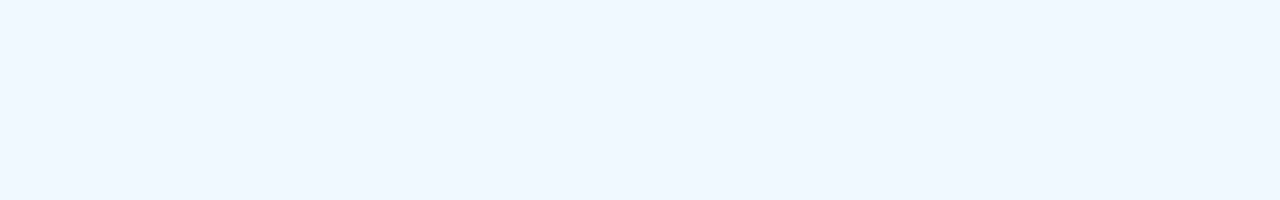
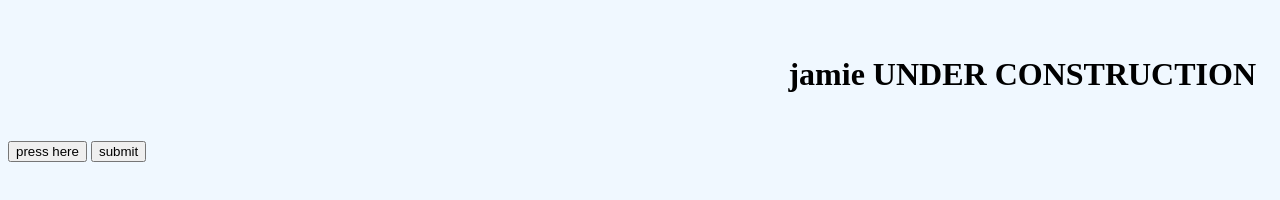
Before and after one commit to Nordtess/web-design-project-2025, a plain HTML site: page employees/jamie.html in a window 1280 px wide. Drawn offline with nearby package versions, Linux system fonts and the light colour scheme; files that its build step writes are made by us from their sources.

Commit message:
updating jamie

```diff
--- a/employees/jamie.html
+++ b/employees/jamie.html
@@ -37,6 +37,26 @@
 
 <body>
 
+    <header>
+
+        <h1 id="jamie-title">
+            <p> jamie UNDER CONSTRUCTION </p>
+        </h1>
+
+
+
+    </header>
+
+
+
+    <button>
+    press here
+    </button>
+
+    <button input="submit">
+        submit
+    </button>
+
 
 
 
```
